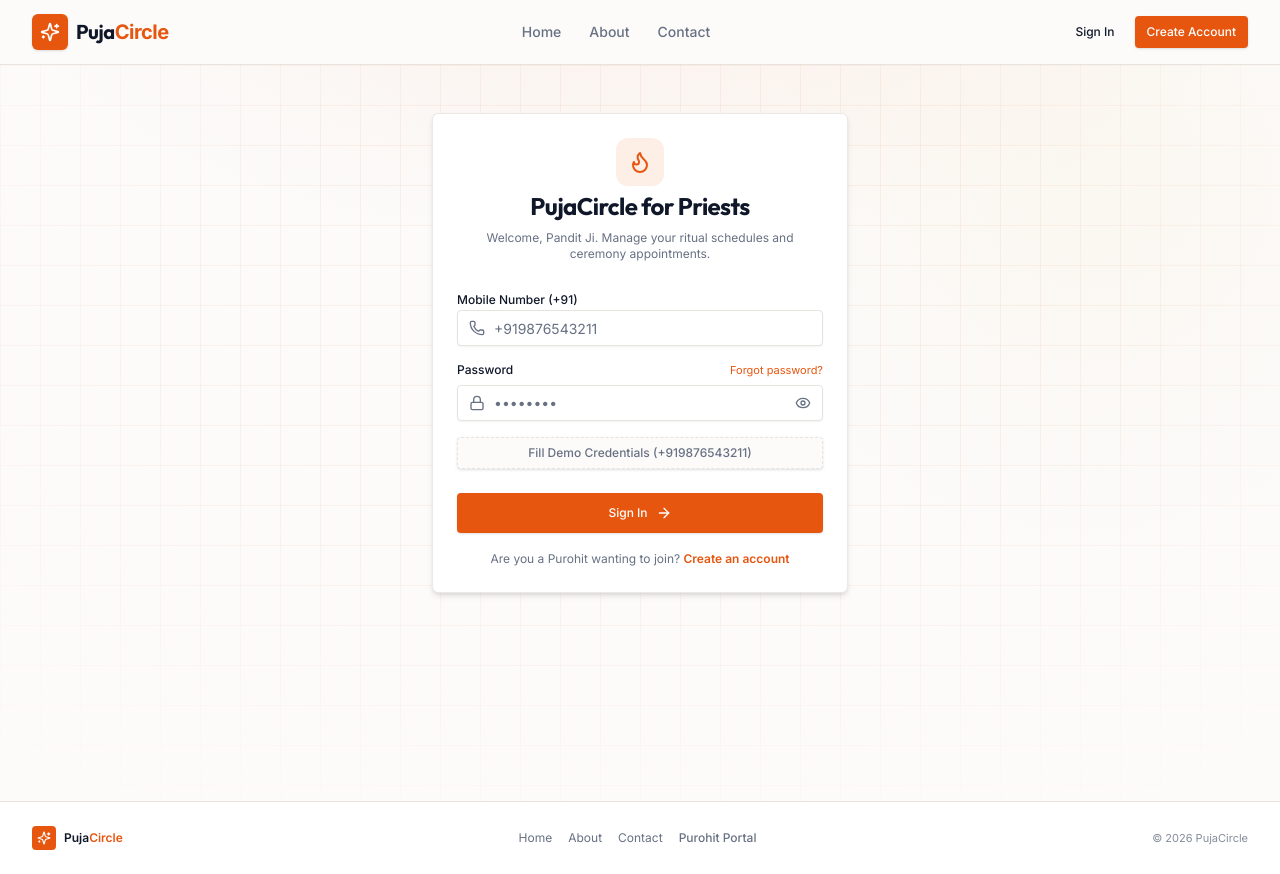
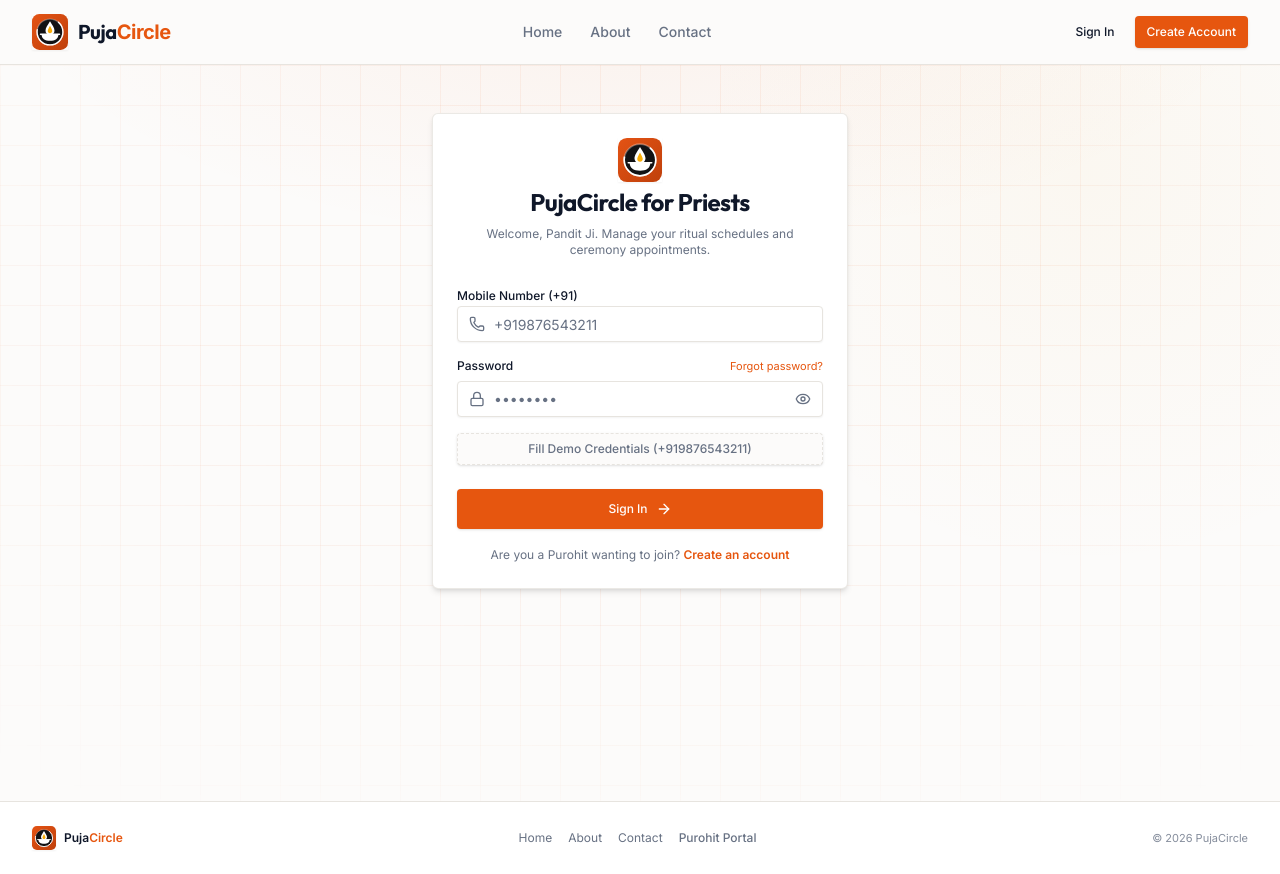
Before and after one commit to arnab825/pujaCircle, a React (Vite) app in the folder frontend/: page /priest/login in a window 1280 px wide. Built offline with nearby package versions, Linux system fonts and the light colour scheme.

Commit message:
feat: implement PujaCircleLogo component and replace existing branding icons across layout and auth pages

```diff
--- a/frontend/src/components/auth/AuthLoginForm.tsx
+++ b/frontend/src/components/auth/AuthLoginForm.tsx
@@ -81,7 +81,7 @@
     <div className="container max-w-md py-12 px-4">
       <Card className="shadow-md border-border/80">
         <CardHeader className="text-center space-y-2 pb-4">
-          <div className="mx-auto flex h-12 w-12 items-center justify-center rounded-xl bg-primary/10 text-primary mb-1">
+          <div className="mx-auto flex items-center justify-center mb-1">
             {icon}
           </div>
           <CardTitle className="text-2xl font-bold font-serif text-foreground">
--- /dev/null
+++ b/frontend/src/components/common/PujaCircleLogo.tsx
@@ -0,0 +1,114 @@
+import React, { useId } from "react";
+import { cn } from "@/lib/utils";
+
+export interface PujaCircleLogoProps extends React.SVGProps<SVGSVGElement> {
+  className?: string;
+  size?: number | string;
+  withBackground?: boolean;
+}
+
+/**
+ * PujaCircleLogo
+ * Exact vector replica of the sacred PujaCircle favicon emblem.
+ * Features the saffron gradient backdrop, deep charcoal inner circle disc,
+ * crisp white outer ring arc, white Diya bowl, and rising Agni flame with golden warmth spark.
+ */
+export const PujaCircleLogo: React.FC<PujaCircleLogoProps> = ({
+  className,
+  size = 32,
+  withBackground = true,
+  ...props
+}) => {
+  const gradientId = useId();
+
+  return (
+    <svg
+      width={size}
+      height={size}
+      viewBox="0 0 32 32"
+      fill="none"
+      xmlns="http://www.w3.org/2000/svg"
+      className={cn("shrink-0 select-none", className)}
+      {...props}
+    >
+      <defs>
+        <linearGradient
+          id={gradientId}
+          x1="0%"
+          y1="0%"
+          x2="100%"
+          y2="100%"
+        >
+          <stop offset="0%" stopColor="#E45314" />
+          <stop offset="100%" stopColor="#BF400B" />
+        </linearGradient>
+      </defs>
+
+      {/* Background container with crisp modern rounding */}
+      {withBackground && (
+        <rect
+          width="32"
+          height="32"
+          rx="6.5"
+          fill={`url(#${gradientId})`}
+        />
+      )}
+
+      {/* Inner Dark Sacred Disc for High Contrast */}
+      <circle
+        cx="16"
+        cy="16"
+        r="11.5"
+        fill="#121214"
+      />
+
+      {/* Outer Sacred Circle Ring */}
+      <circle
+        cx="16"
+        cy="16"
+        r="11.5"
+        stroke="#FFFFFF"
+        strokeOpacity={0.3}
+        strokeWidth="1.2"
+      />
+      <circle
+        cx="16"
+        cy="16"
+        r="11.5"
+        stroke="#FFFFFF"
+        strokeWidth="1.2"
+        strokeLinecap="round"
+        strokeDasharray="48 24"
+        strokeDashoffset="10"
+      />
+
+      {/* Diya Base (Sacred Oil Lamp Bowl) */}
+      <path
+        d="M8.5 18C8.5 22 11.5 23.8 16 23.8C20.5 23.8 23.5 22 23.5 18H8.5Z"
+        fill="#FFFFFF"
+      />
+
+      {/* Diya Lip Line */}
+      <path
+        d="M7.5 18H24.5"
+        stroke="#FFFFFF"
+        strokeWidth="1.2"
+        strokeLinecap="round"
+      />
+
+      {/* Sacred Agni / Diya Flame */}
+      <path
+        d="M16 6.5C14 9.8 12 12.5 12 14.8C12 17 13.8 18.5 16 18.5C18.2 18.5 20 17 20 14.8C20 12.5 18 9.8 16 6.5Z"
+        fill="#FFFFFF"
+      />
+
+      {/* Inner Flame Core (Golden Warmth Spark) */}
+      <path
+        d="M16 10.5C15 12.5 14 14 14 15.2C14 16.3 14.8 17.2 16 17.2C17.2 17.2 18 16.3 18 15.2C18 14 17 12.5 16 10.5Z"
+        fill="#FAAD07"
+      />
+    </svg>
+  );
+};
+
+export default PujaCircleLogo;
--- a/frontend/src/components/layout/Footer.tsx
+++ b/frontend/src/components/layout/Footer.tsx
@@ -1,7 +1,7 @@
 import React from "react";
 import { Link } from "react-router-dom";
 import { useAuthStore } from "@/store/auth.store";
-import { Sparkles } from "lucide-react";
+import { PujaCircleLogo } from "@/components/common/PujaCircleLogo";
 import { APP_CONFIG } from "@/lib/constants";
 
 /**
@@ -17,9 +17,7 @@
       <div className="container flex flex-col sm:flex-row items-center justify-between gap-4 text-xs">
         {/* Brand & Tagline */}
         <div className="flex items-center gap-2">
-          <div className="flex h-6 w-6 items-center justify-center rounded-md bg-primary text-primary-foreground">
-            <Sparkles className="h-3.5 w-3.5" />
-          </div>
+          <PujaCircleLogo size={24} className="shadow-xs" />
           <span className="font-semibold text-foreground">
             Puja<span className="text-primary">Circle</span>
           </span>
--- a/frontend/src/components/layout/Header.tsx
+++ b/frontend/src/components/layout/Header.tsx
@@ -10,7 +10,6 @@
   SheetTrigger,
 } from '@/components/ui/sheet';
 import {
-  Sparkles,
   Calendar,
   MapPin,
   User,
@@ -22,6 +21,7 @@
   Info,
 } from 'lucide-react';
 import { cn } from '@/lib/utils';
+import { PujaCircleLogo } from '@/components/common/PujaCircleLogo';
 
 /**
  * Public Website Header (Used in PublicLayout)
@@ -63,11 +63,9 @@
         {/* Brand Logo */}
         <Link
           to={isAuthenticated && user?.role === 'USER' ? '/user/home' : '/'}
-          className="flex items-center gap-2 font-bold text-xl text-foreground tracking-tight"
+          className="flex items-center gap-2.5 font-bold text-xl text-foreground tracking-tight group"
         >
-          <div className="flex h-9 w-9 items-center justify-center rounded-lg bg-primary text-primary-foreground shadow-sm">
-            <Sparkles className="h-5 w-5" />
-          </div>
+          <PujaCircleLogo size={36} className="shadow-xs transition-transform group-hover:scale-105" />
           <span className="font-serif">
             Puja<span className="text-primary font-sans font-bold">Circle</span>
           </span>
@@ -158,9 +156,7 @@
               <div className="space-y-6">
                 <SheetHeader className="text-left border-b pb-4">
                   <SheetTitle className="flex items-center gap-2 font-serif text-lg">
-                    <div className="flex h-7 w-7 items-center justify-center rounded-md bg-primary text-primary-foreground">
-                      <Sparkles className="h-4 w-4" />
-                    </div>
+                    <PujaCircleLogo size={28} className="shadow-xs" />
                     <span>Puja<span className="text-primary font-sans font-bold">Circle</span></span>
                   </SheetTitle>
                 </SheetHeader>
--- a/frontend/src/pages/auth/priest/PriestLoginPage.tsx
+++ b/frontend/src/pages/auth/priest/PriestLoginPage.tsx
@@ -1,6 +1,6 @@
 import React from 'react';
 import { AuthLoginForm } from '@/components/auth/AuthLoginForm';
-import { Flame } from 'lucide-react';
+import { PujaCircleLogo } from '@/components/common/PujaCircleLogo';
 
 const PriestLoginPage: React.FC = () => {
   return (
@@ -8,7 +8,7 @@
       role="PRIEST"
       title="PujaCircle for Priests"
       subtitle="Welcome, Pandit Ji. Manage your ritual schedules and ceremony appointments."
-      icon={<Flame className="h-6 w-6" />}
+      icon={<PujaCircleLogo size={44} className="shadow-xs" />}
       demoCredentials={{
         phone: '+919876543211',
         pass: 'Priest@123',
--- a/frontend/src/pages/auth/user/UserLoginPage.tsx
+++ b/frontend/src/pages/auth/user/UserLoginPage.tsx
@@ -1,6 +1,6 @@
 import React from 'react';
 import { AuthLoginForm } from '@/components/auth/AuthLoginForm';
-import { Sparkles } from 'lucide-react';
+import { PujaCircleLogo } from '@/components/common/PujaCircleLogo';
 
 const UserLoginPage: React.FC = () => {
   return (
@@ -8,7 +8,7 @@
       role="USER"
       title="Devotee Sign In"
       subtitle="Enter your mobile number and password to access your puja bookings."
-      icon={<Sparkles className="h-6 w-6" />}
+      icon={<PujaCircleLogo size={44} className="shadow-xs" />}
       demoCredentials={{
         phone: '+919876543210',
         pass: 'User@123',
--- a/frontend/src/pages/auth/user/UserRegisterPage.tsx
+++ b/frontend/src/pages/auth/user/UserRegisterPage.tsx
@@ -10,7 +10,8 @@
 import { Input } from '@/components/ui/input';
 import { Label } from '@/components/ui/label';
 import { Card, CardHeader, CardTitle, CardDescription, CardContent, CardFooter } from '@/components/ui/card';
-import { Sparkles, Phone, Mail, Lock, User, MapPin, CheckCircle2, ArrowRight, ArrowLeft, AlertCircle, Eye, EyeOff } from 'lucide-react';
+import { Phone, Mail, Lock, User, MapPin, CheckCircle2, ArrowRight, ArrowLeft, AlertCircle, Eye, EyeOff } from 'lucide-react';
+import { PujaCircleLogo } from '@/components/common/PujaCircleLogo';
 import { toast } from 'sonner';
 
 /**
@@ -146,9 +147,7 @@
     <div className="container max-w-lg py-10 px-4">
       <Card className="shadow-md border-border/80">
         <CardHeader className="text-center space-y-1 pb-4">
-          <div className="mx-auto flex h-10 w-10 items-center justify-center rounded-xl bg-primary/10 text-primary mb-1">
-            <Sparkles className="h-5 w-5" />
-          </div>
+          <PujaCircleLogo size={44} className="mx-auto shadow-sm mb-2" />
           <CardTitle className="text-2xl font-bold font-serif text-foreground">
             Create Devotee Account
           </CardTitle>
@@ -477,7 +476,7 @@
                 disabled={isSubmitting}
               >
                 {isSubmitting ? 'Creating Account...' : 'Complete & Sign In'}
-                <Sparkles className="h-3.5 w-3.5" />
+                <ArrowRight className="h-3.5 w-3.5" />
               </Button>
             </CardFooter>
           </form>
```
Also changed, not shown: frontend/src/components/layout/PriestLayout.tsx (+21 -19 lines), frontend/src/pages/priest/PriestProfilePage.tsx (+225 -122 lines), frontend/public/favicon.svg.
